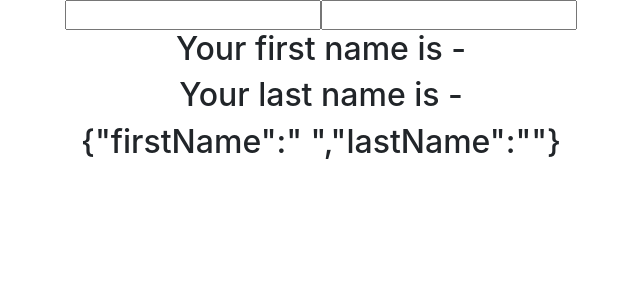
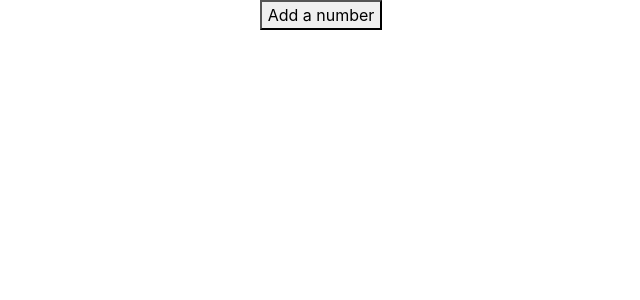
Before and after one commit to shafeenashaikh/React-Hooks, a React (Create React App) app: page / in a window 1280 px wide. Shown: the top 300 px of the page, without its empty margins (319-959 px from the left). Built offline with nearby package versions, Linux system fonts and the light colour scheme.

Commit message:
usestate hook with array

```diff
--- a/src/App.js
+++ b/src/App.js
@@ -5,6 +5,7 @@
 import ClassCount from './Hooks/ClassCount';
 import HookCounter from './Hooks/HookCounter';
 import HooksCounterTwo from './Hooks/HookCounterTwo';
+import HookCounterFour from './Hooks/HooksCounterFour';
 import HookCounterThree from './Hooks/HooksCounterThree';
 
 function App() {
@@ -15,7 +16,8 @@
        {/* <ClassCount/> */}
        {/* <HookCounter/> */}
        {/* <HooksCounterTwo/> */}
-       <HookCounterThree/>
+       {/* <HookCounterThree/> */}
+       <HookCounterFour/>
     </div>
   );
 }
--- /dev/null
+++ b/src/Hooks/HooksCounterFour.js
@@ -0,0 +1,28 @@
+import React, { useState } from "react";
+
+function HookCounterFour(){
+
+    const [items, setItems] = useState([])
+
+    const addItem = () => {
+        setItems([...items, {
+            id: items.length,
+            value: Math.floor(Math.random() * 10) + 1
+
+        }])
+    }
+
+    return(
+        <div>
+            <button onClick={addItem}> Add a number</button>
+            <ul>
+                {
+                    items.map(item => (
+                        <li key={item.id}> {item.value}</li>
+                    ))
+                }
+            </ul>
+        </div>
+    )
+}
+export default HookCounterFour;
```
